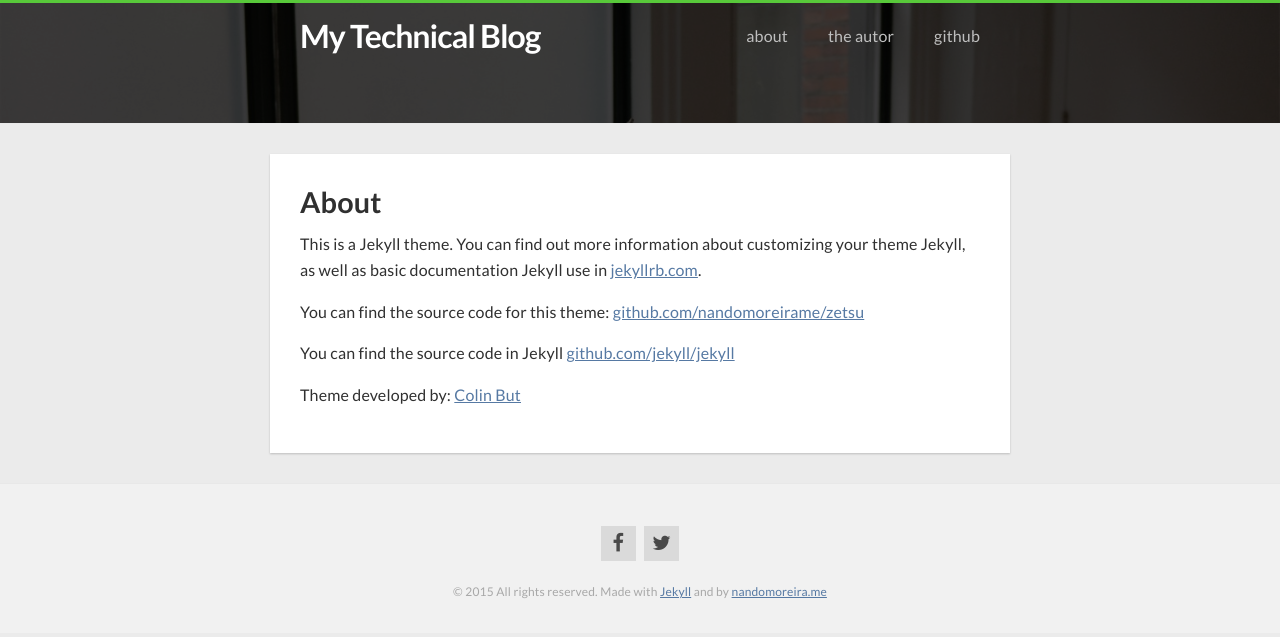
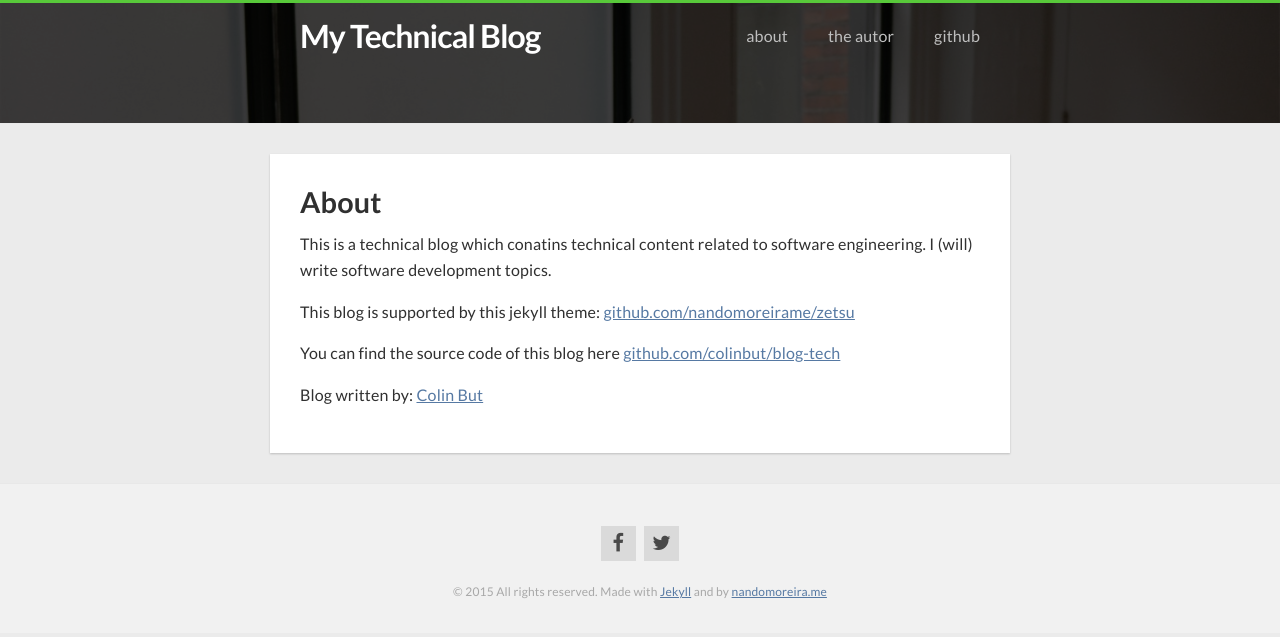
Before and after one commit to colinbut/blog-tech, a Jekyll site: the page built from about.md, in a window 1280 px wide. Shown: the top 637 px of the page. Built offline with Jekyll 4.4.1, drawn with Linux system fonts in a browser that asks for light colours; nearby versions of some CDN libraries.

Commit message:
customised my content for about page of blog

```diff
--- a/_config.yml
+++ b/_config.yml
@@ -2,7 +2,7 @@
 title: My Technical Blog
 email: zetsu@domain.com
 description: Um lindo tema feito para jekyll e com o <3
-baseurl: "/blog-technical"
+baseurl: "/blog-tech"
 url: "http://colinbut.github.io"
 
 author:
@@ -12,7 +12,7 @@ author:
   facebook : http://facebook.com/colin.but
   twitter  : http://twitter.com/colin_but
 
-github: https://github.com/colinbut/blog-technical
+github: https://github.com/colinbut/blog-tech
 disqus_shortname: "colinbut"
 google_analytics: UA-52446115-1
 
--- a/about.md
+++ b/about.md
@@ -5,10 +5,10 @@ permalink: /about/
 slug: about
 ---
 
-This is a Jekyll theme. You can find out more information about customizing your theme Jekyll, as well as basic documentation Jekyll use in [jekyllrb.com](http://jekyllrb.com/).
+This is a technical blog which conatins technical content related to software engineering. I (will) write software development topics.
 
-You can find the source code for this theme: [github.com/nandomoreirame/zetsu]({{ site.github }})
+This blog is supported by this jekyll theme: [github.com/nandomoreirame/zetsu]({{ site.github }})
 
-You can find the source code in Jekyll [github.com/jekyll/jekyll](https://github.com/jekyll/jekyll)
+You can find the source code of this blog here [github.com/colinbut/blog-tech](https://github.com/colinbut/blog-tech)
 
-Theme developed by: [{{ site.author.name }}]({{ site.author.url }})
+Blog written by: [{{ site.author.name }}]({{ site.author.url }})
```
